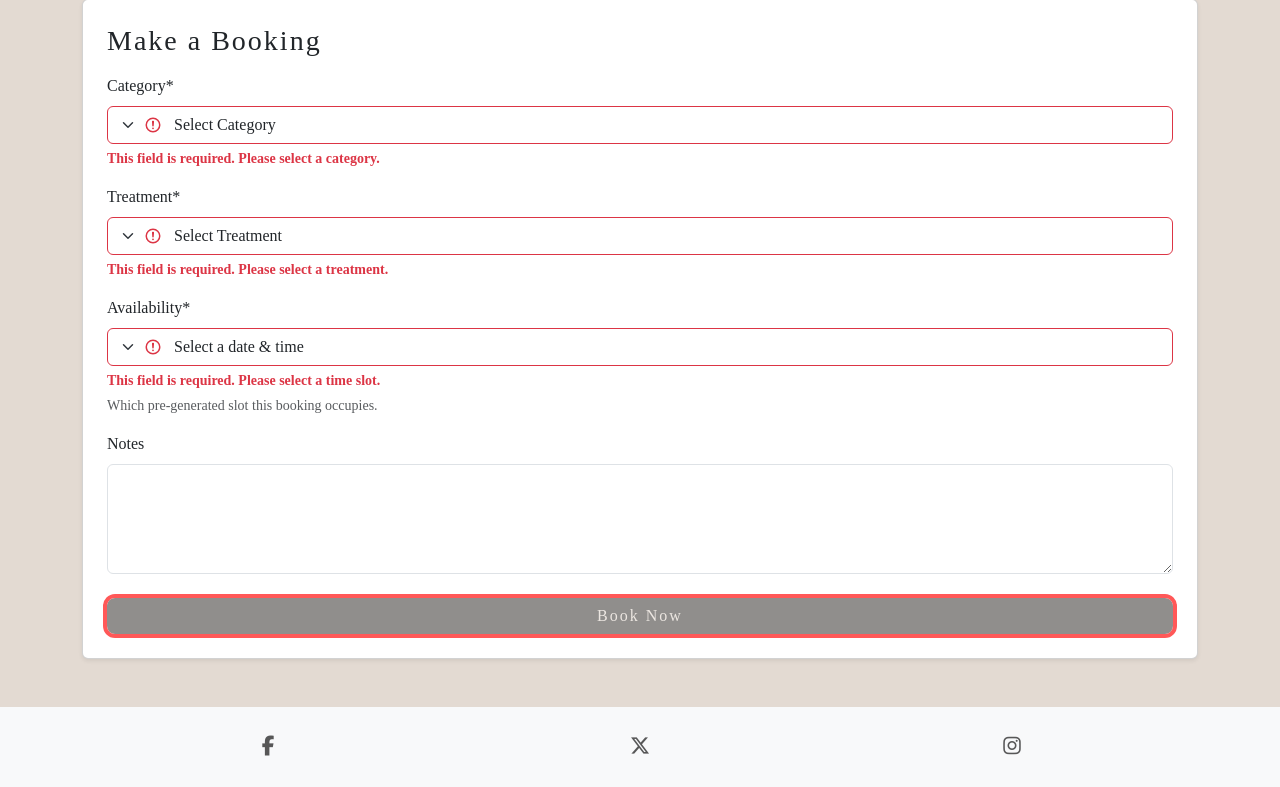
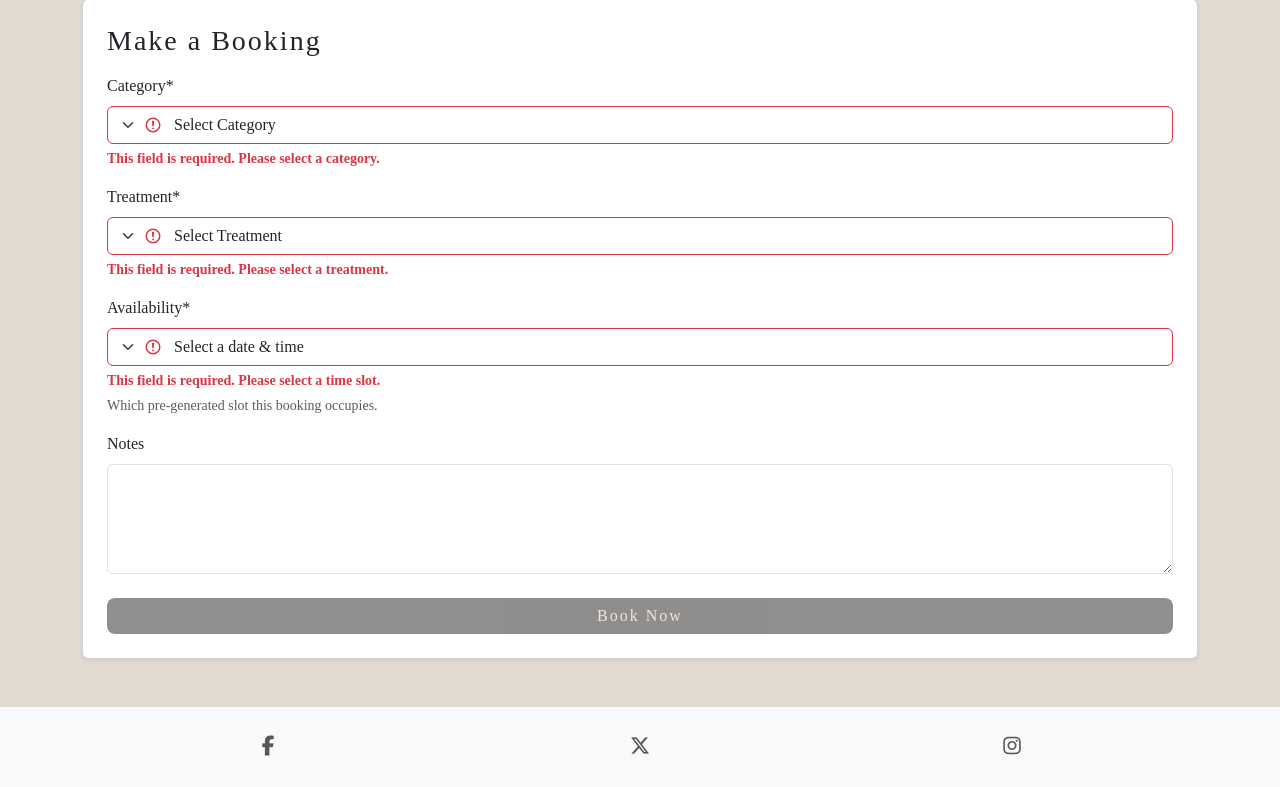
Before and after one commit to KellyT4425/ctbeauty-bookings, a Django app: page /bookings/make/ in a window 1280 px wide. Shown: the part 159-946 px from the top of the page. Run offline with Django 4.2, Linux system fonts and the light colour scheme; the visitor is signed in with stand-in values (Sample User, id 1); data that the repository does not hold is empty; some libraries are stand-ins or nearby versions; some web fonts are replaced.

Commit message:
fix(static): styles updating in prod

```diff
--- a/ct_bookings/settings.py
+++ b/ct_bookings/settings.py
@@ -37,7 +37,7 @@
 SECRET_KEY = os.environ.get('SECRET_KEY', 'pzWq-IWf_4eOlHE_P1L_W0wxJuwR9M0k_qAc6nNNugM')
 
 # SECURITY WARNING: don't run with debug turned on in production!
-DEBUG = False  # ← change to True for local dev, False for Heroku
+DEBUG = True  # ← change to True for local dev, False for Heroku
 
 ALLOWED_HOSTS = [
     '127.0.0.1',
--- a/static/css/style.css
+++ b/static/css/style.css
@@ -54,7 +54,3 @@
   border-radius: 0.5rem;
   letter-spacing: 2px;
 }
-
-.btn.btn-brand {
-  outline: 4px solid red !important;
-}
```
